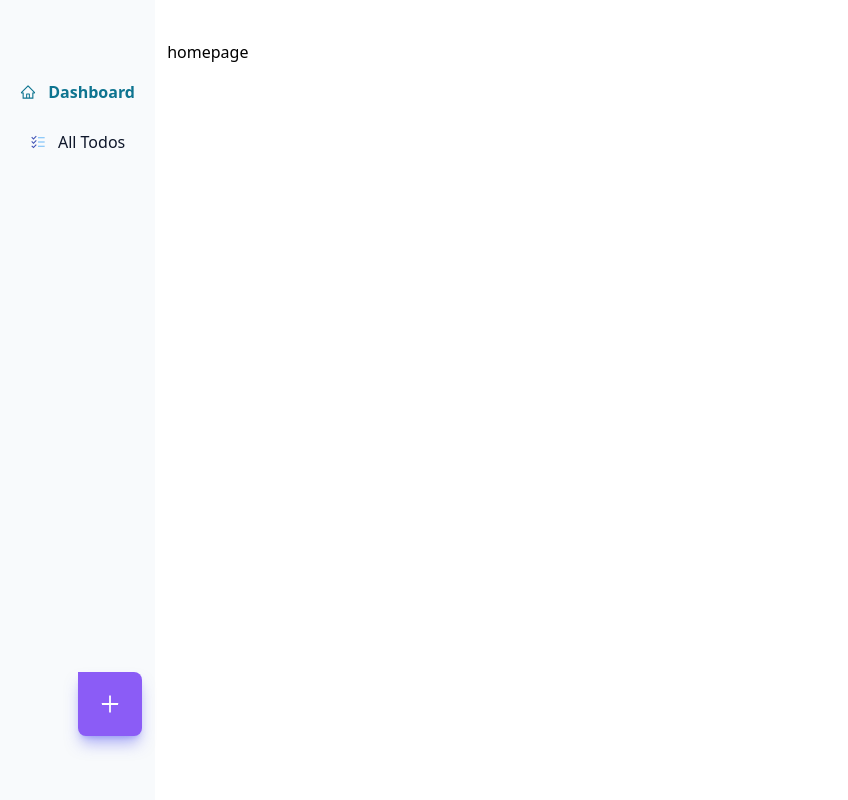
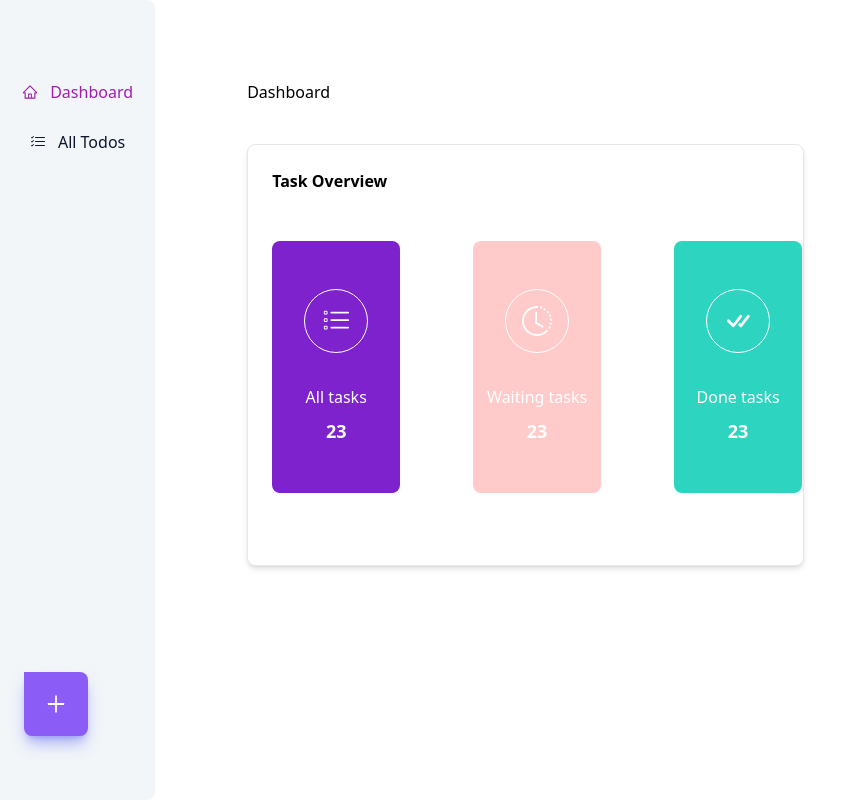
Before and after one commit to AnimaMa/todo-app, a React (Create React App) app in the folder app/: page / in a window 1280 px wide. Shown: the whole page, without its empty margins (0-848 px from the left). Built offline with nearby package versions, Linux system fonts and the light colour scheme; data requests are answered from the project's data file.

Commit message:
Feat dashboard section content

```diff
--- /dev/null
+++ b/app/src/components/Dashboard/DashboardSection.tsx
@@ -0,0 +1,18 @@
+import React from "react";
+import { Card } from "../shared/Card/Card";
+import { DashboardCard } from "./components/DashboardCard";
+
+export interface DashboardSectionProps {}
+
+export const DashboardSection = (props: DashboardSectionProps) => {
+  const {} = props;
+  return (
+    <section className="px-20 pt-10">
+      <header className="mb-10">
+        <h1>Dashboard</h1>
+      </header>
+
+      <DashboardCard />
+    </section>
+  );
+};
--- /dev/null
+++ b/app/src/components/Dashboard/components/DashboardCard.tsx
@@ -0,0 +1,35 @@
+import React from "react";
+import { Card } from "../../shared/Card/Card";
+import { DashboardTaskOverview } from "./DashboardTaskOverview";
+import { BsCheckAll, BsClockHistory, BsListTask } from "react-icons/bs";
+export interface DashboardCardProps {}
+
+export const DashboardCard = (props: DashboardCardProps) => {
+  const {} = props;
+  return (
+    <Card>
+      <h2 className="font-semibold">Task Overview</h2>
+      <div className="my-12 grid grid-cols-3 gap-x-24">
+        <DashboardTaskOverview
+          title={"All tasks"}
+          icon={<BsListTask />}
+          count={"23"}
+          bgColor="bg-purple-700"
+        />
+        <DashboardTaskOverview
+          title={"Waiting tasks"}
+          icon={<BsClockHistory />}
+          count={"23"}
+          bgColor="bg-red-200"
+        />
+
+        <DashboardTaskOverview
+          title={"Done tasks"}
+          icon={<BsCheckAll />}
+          count={"23"}
+          bgColor="bg-teal-400"
+        />
+      </div>
+    </Card>
+  );
+};
--- /dev/null
+++ b/app/src/components/Dashboard/components/DashboardTaskOverview.tsx
@@ -0,0 +1,24 @@
+import React from "react";
+
+export interface DashboardTaskOverviewProps {
+  title: string;
+  icon: React.ReactNode;
+  count: string;
+  className?: string;
+  bgColor: string;
+}
+
+export const DashboardTaskOverview = (props: DashboardTaskOverviewProps) => {
+  const { title, icon, count, className, bgColor } = props;
+  return (
+    <div
+      className={`min-w-[8rem] flex flex-col items-center justify-start text-center   px-3 py-12 text-white rounded-lg ${bgColor} ${className}`}
+    >
+      <div className="rounded-full border-[1px] border-white p-4 mb-8">
+        <span className="text-3xl"> {icon}</span>
+      </div>
+      <h3 className="mb-2">{title}</h3>
+      <span className="font-semibold text-lg">{count}</span>
+    </div>
+  );
+};
--- a/app/src/components/Todo/AddTodo.tsx
+++ b/app/src/components/Todo/AddTodo.tsx
@@ -5,15 +5,16 @@ import { TodoProps } from "./Todo";
 import { nanoid } from "nanoid";
 import axios from "axios";
 import { createTodo } from "../../ui/api/jsonserver";
+import { AiFillCheckCircle } from "react-icons/ai";
+import { MdOutlineError } from "react-icons/md";
 
 export interface AddTodoProps {}
 
 export const AddTodo = (props: AddTodoProps) => {
   const {} = props;
   const [task, setTask] = useState<string>("");
-  // const [todo, setTodo] = useState<Omit<TodoProps, "id">>();
   const [todo, setTodo] = useState<TodoProps>();
-
+  const [created, setCreated] = useState(false);
   const [loading, setLoading] = useState<boolean>(false);
   const [error, setError] = useState<boolean>(false);
 
@@ -22,6 +23,7 @@ export const AddTodo = (props: AddTodoProps) => {
   useEffect(() => {
     if (task) {
       const createId = nanoid(8);
+      setCreated(false);
       setTodo({ id: createId, text: task, isDone: false });
     }
   }, [task]);
@@ -34,6 +36,7 @@ export const AddTodo = (props: AddTodoProps) => {
 
     if (todo) {
       createTodo(todo);
+      setCreated(true);
       todoInput.current.value = "";
       setTask("");
       console.log(todo);
@@ -44,9 +47,14 @@ export const AddTodo = (props: AddTodoProps) => {
   };
 
   return (
-    <section className="section--todo-add flex justify-center items-center">
+    <section className="section--todo-add flex justify-center items-center flex-col">
       {loading && <p>LOADING</p>}
-      {error && <p className="text-red-600">something went wrong</p>}
+      {error && (
+        <p className="text-red-600">
+          <MdOutlineError />
+          something went wrong
+        </p>
+      )}
       <form
         method=""
         onSubmit={(e) => {
@@ -75,6 +83,20 @@ export const AddTodo = (props: AddTodoProps) => {
           />
         </div>
       </form>
+      {created && (
+        <p>
+          <AiFillCheckCircle className="fill-green-300 text-3xl mr-3 inline-block my-8" />
+          <span>Task has been created</span>
+        </p>
+      )}
+
+      {/* TODO: check if error works  */}
+      {error && (
+        <p>
+          <MdOutlineError className="fill-red-600 text-3xl mr-3 inline-block my-8" />
+          Something went wrong
+        </p>
+      )}
     </section>
   );
 };
--- /dev/null
+++ b/app/src/components/shared/Card/Card.tsx
@@ -0,0 +1,17 @@
+import React from "react";
+
+export interface CardProps {
+  children: React.ReactNode;
+  className?: string;
+}
+
+export const Card = (props: CardProps) => {
+  const { children, className } = props;
+  return (
+    <div
+      className={`p-6   bg-white rounded-lg border border-gray-200 shadow-md dark:bg-gray-800 dark:border-gray-700 ${className}`}
+    >
+      {children}
+    </div>
+  );
+};
--- a/app/src/components/shared/Header/Header.tsx
+++ b/app/src/components/shared/Header/Header.tsx
@@ -9,15 +9,14 @@ export interface IHeader {}
 export interface HeaderProps extends IHeader {}
 export const Header = (props: HeaderProps) => {
   const {} = props;
-  const activeClass = "text-cyan-700 font-semibold";
+  const activeClass = "text-fuchsia-700 font-semibold";
   const [showModal, setShowModal] = useState(false);
 
   const showModalF = () => {
     setShowModal(!showModal);
-    console.log(showModal);
   };
   return (
-    <header className="relative w-40 bg-slate-100 bg-opacity-50  px-3 flex flex-col items-center justify-start py-20  gap-6 text-slate-900">
+    <header className="relative w-40 rounded-r-lg bg-slate-100 bg-opacity-90  px-3 flex flex-col items-center justify-start py-20  gap-6 text-slate-900">
       {navigationRoutes.map((navroute: INavigationRoute, index: number) => (
         <span key={index}>
           {navroute.href === "/add-todo" ? (
@@ -25,7 +24,7 @@ export const Header = (props: HeaderProps) => {
               variant="primary"
               title=""
               onClick={showModalF}
-              className="!w-16 h-6 z-40 absolute bottom-16 !px-0  !py-8 flex items-center justify-center shadow-lg shadow-indigo-500/50 !bg-violet-500 !rounded-lg !rounded-tl-none"
+              className="!w-16 h-6 z-40 absolute left-6 bottom-16 !px-0  !py-8 flex items-center justify-center shadow-lg shadow-indigo-500/50 !bg-violet-500 !rounded-lg !rounded-tl-none"
             >
               <AiOutlinePlus className="text-white text-2xl" />
             </Button>
@@ -34,7 +33,7 @@ export const Header = (props: HeaderProps) => {
               to={navroute.href}
               className={({ isActive }) => (isActive ? activeClass : undefined)}
             >
-              <span className="inline-flex gap-3 items-center">
+              <span className="inline-flex gap-3 items-center font-medium">
                 {navroute.icon}
                 {navroute.label}
               </span>
--- a/app/src/components/shared/Layout.tsx
+++ b/app/src/components/shared/Layout.tsx
@@ -13,7 +13,7 @@ export const Layout = (props: LayoutProps) => {
     <>
       <div className="flex overflow-hidden ">
         <Header />
-        <main className="w-[60%] h-screen py-10">
+        <main className="w-[60%] h-screen py-10 rounded-l-md  ">
           <Container>{children}</Container>
         </main>
         <div className="w-[40%] max-w-sm">
--- a/app/src/components/shared/Modal/Modal.tsx
+++ b/app/src/components/shared/Modal/Modal.tsx
@@ -14,7 +14,7 @@ export const Modal = (props: ModalProps) => {
       <div
         id="defaultModal"
         tabIndex={-1}
-        className="overflow-y-auto overflow-x-hidden fixed top-0 right-0 left-0 z-50 w-full md:inset-0 h-modal md:h-full justify-center items-center flex"
+        className="overflow-y-auto overflow-x-hidden fixed top-0 right-0 left-0 z-50 w-full md:inset-0 h-modal md:h-full justify-center items-center flex bg-black bg-opacity-40"
         aria-modal="true"
         role="dialog"
       >
--- a/app/src/db/db.json
+++ b/app/src/db/db.json
@@ -27,7 +27,7 @@
     {
       "id": "62f564a3d80f9b7c18353f72",
       "text": "swim",
-      "isDone": false,
+      "isDone": true,
       "__v": 0
     },
     {
--- a/app/src/pages/HomePage.tsx
+++ b/app/src/pages/HomePage.tsx
@@ -1,10 +1,11 @@
 import React from "react";
+import { DashboardSection } from "../components/Dashboard/DashboardSection";
 import { Layout } from "../components/shared/Layout";
 
 function HomePage() {
   return (
     <Layout>
-      <h2>homepage</h2>
+      <DashboardSection />
     </Layout>
   );
 }
--- a/app/src/routes.tsx
+++ b/app/src/routes.tsx
@@ -1,6 +1,6 @@
 import React from "react";
 import { AiOutlineHome } from "react-icons/ai";
-import { FcTodoList } from "react-icons/fc";
+import { BsListCheck } from "react-icons/bs";
 import { MdAddTask } from "react-icons/md";
 
 export interface INavigationRoute {
@@ -18,7 +18,7 @@ export const navigationRoutes: INavigationRoute[] = [
   {
     label: "All Todos",
     href: "/todos",
-    icon: <FcTodoList />,
+    icon: <BsListCheck />,
   },
   {
     label: "Add todo",
```
